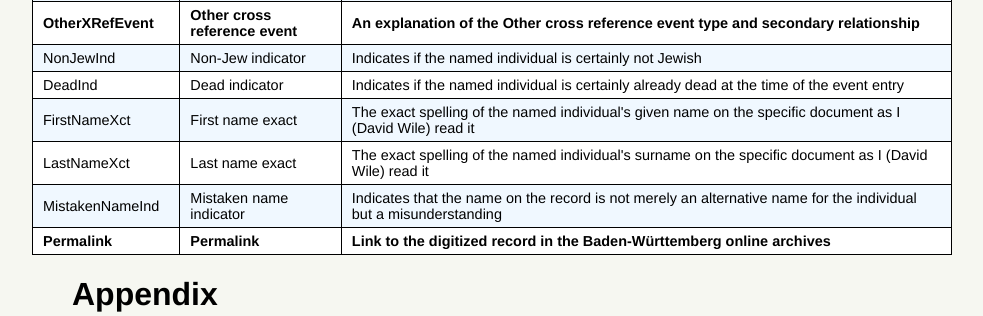
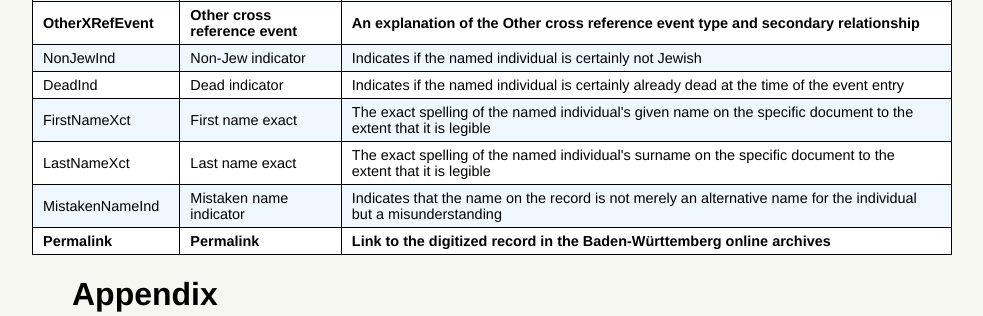
Before and after one commit to djwile/ihringen, a Flask app: page /data-dictionary in a window 1280 px wide. Shown: the part 1299-1615 px from the top of the page, without its empty margins (148-1131 px from the left). Run offline with Flask 3, Linux system fonts and the light colour scheme.

Commit message:
Update data_dictionary.html
rewording text

```diff
--- a/search_app/templates/static_pages/data_dictionary.html
+++ b/search_app/templates/static_pages/data_dictionary.html
@@ -226,12 +226,12 @@
  <tr>
   <td>FirstNameXct</td>
   <td>First name exact</td>
-  <td>The exact spelling of the named individual's given name on the specific document as I (David Wile) read it</td>
+  <td>The exact spelling of the named individual's given name on the specific document to the extent that it is legible</td>
  </tr>
  <tr>
   <td>LastNameXct</td>
   <td>Last name exact</td>
-  <td>The exact spelling of the named individual's surname on the specific document as I (David Wile) read it</td>
+  <td>The exact spelling of the named individual's surname on the specific document to the extent that it is legible</td>
  </tr>
  <tr>
   <td>MistakenNameInd</td>
```
